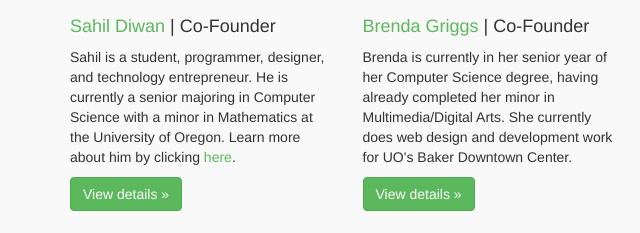
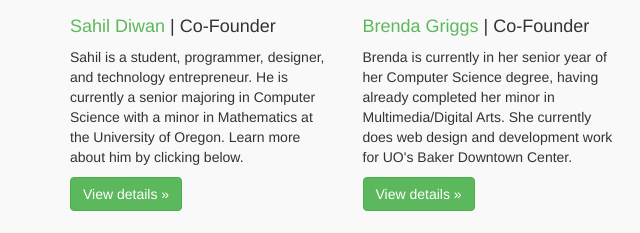
Before and after one commit to sahildiwan/Web-Dev, a plain HTML site: page about.html in a window 1280 px wide. Shown: the part 317-550 px from the top of the page, 0-640 px from the left. Drawn offline with Linux system fonts and the light colour scheme.

Commit message:
content update

```diff
--- a/about.html
+++ b/about.html
@@ -59,7 +59,7 @@
             </div>
             <div class="col-lg-3">
                 <h4><a href="http://sahildiwan.com/" target="_blank">Sahil Diwan</a> | Co-Founder</h4>
-                <p>Sahil is a student, programmer, designer, and technology entrepreneur. He is currently a senior majoring in Computer Science with a minor in Mathematics at the University of Oregon. Learn more about him by clicking <a href="http://sahildiwan.com/" target="_blank">here</a>.</p>
+                <p>Sahil is a student, programmer, designer, and technology entrepreneur. He is currently a senior majoring in Computer Science with a minor in Mathematics at the University of Oregon. Learn more about him by clicking below.</p>
                 <p><a class="btn btn-primary" href="http://sahildiwan.com/" target="_blank" role="button">View details &raquo;</a>
                 </p>
             </div>
```
